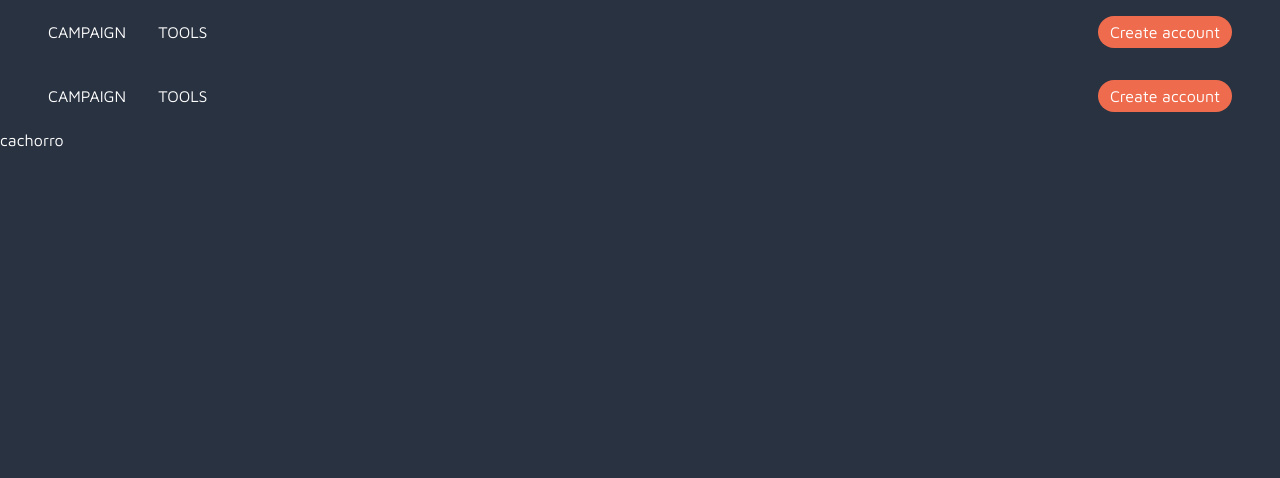
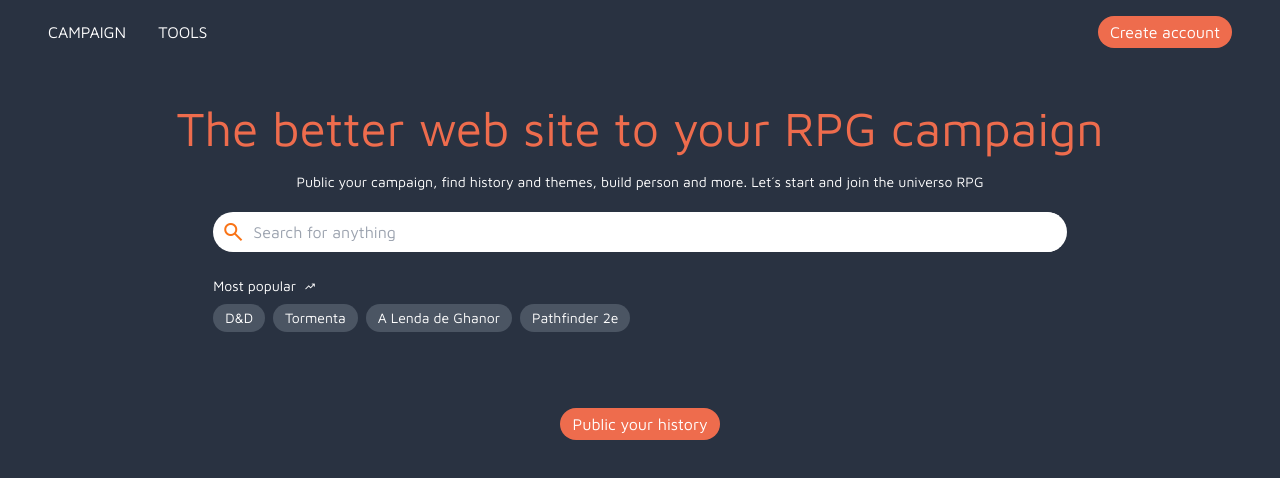
Before and after one commit to saikyuu658/universo-rpg, a React (Vite) app: page / in a window 1280 px wide. Shown: the top 478 px of the page. Built offline with nearby package versions, Linux system fonts and the light colour scheme.

Commit message:
Home Page

```diff
--- a/src/pages/Home/index.tsx
+++ b/src/pages/Home/index.tsx
@@ -1,11 +1,33 @@
-import Nav from "../../components/Nav";
+import Button from "../../components/Button";
+import FiedlFind from "../../components/FieldFind";
+import Tag from "../../components/Tag";
+
 
 function Home () {
     return (
-        <>
-            <Nav></Nav>
-            <button>cachorro</button>
-        </>
+        <section className="mt-10 flex-col items-center flex gap-5">
+            <div className="flex flex-col items-center">
+                <h1 className="text-orange-main text-5xl text-center mb-5">The better web site to your RPG campaign</h1>
+                <p className="w-3/4 text-center text-sm">Public your campaign, find history and themes, build person and more. Let´s start and join the universo RPG</p>
+            </div>
+            <FiedlFind />
+            <div className="w-8/12 mb-14">
+                <div className="">
+                    <p className="text-start text-sm inline align-middle pr-2">Most popular</p>
+                    <span className="material-symbols-outlined text-xs inline align-middle">
+                        trending_up
+                    </span>
+                </div>
+                <div className="flex gap-2 mt-2">
+                    <Tag handleClick={()=>{console.log('D&D')}} name="D&D"/>
+                    <Tag handleClick={()=>{console.log('Tormenta')}} name="Tormenta"/>
+                    <Tag handleClick={()=>{console.log('A Lenda de Ghanor')}} name="A Lenda de Ghanor"/>
+                    <Tag handleClick={()=>{console.log('Pathfinder 2e')}} name="Pathfinder 2e"/>
+                </div>
+            </div>
+
+            <Button name="Public your history" handleClick={()=>{console.log('public your history')}}></Button>
+        </section>
     )
 }
 
```
